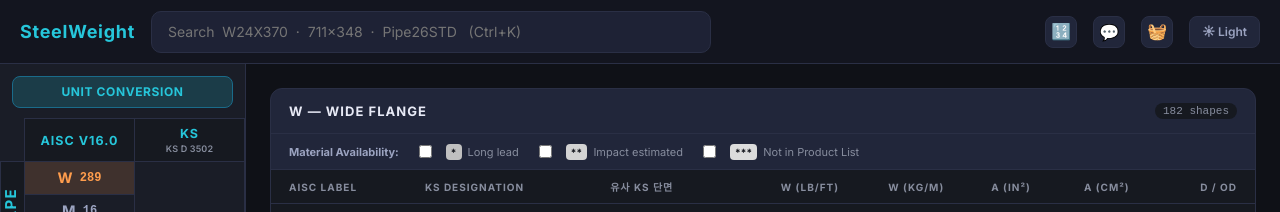
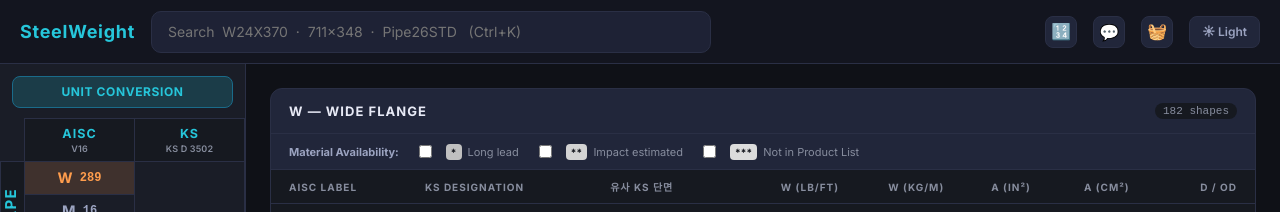
Before and after one commit to shinho76/section_database, a React (Vite) app: page / in a window 1280 px wide. Shown: the top 212 px of the page. Built offline with nearby package versions, Linux system fonts and the light colour scheme.

Commit message:
Match AISC sidebar column header style to the KS one (main label + version subtitle)

```diff
--- a/src/components/Sidebar.jsx
+++ b/src/components/Sidebar.jsx
@@ -65,7 +65,7 @@
         <thead>
           <tr>
             <th className="nav-grid-spine" />
-            <th>AISC V16.0</th>
+            <th>AISC<span className="nav-grid-sub">V16</span></th>
             <th>KS<span className="nav-grid-sub">KS D 3502</span></th>
           </tr>
         </thead>
```
